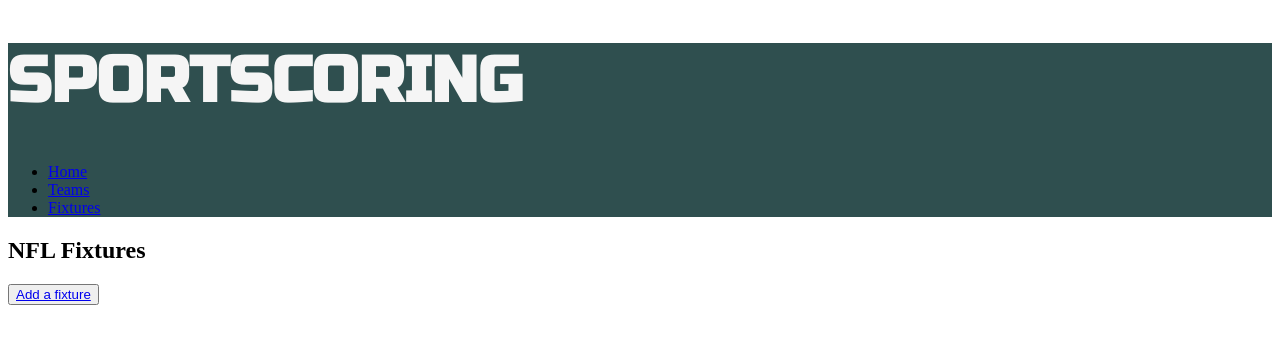
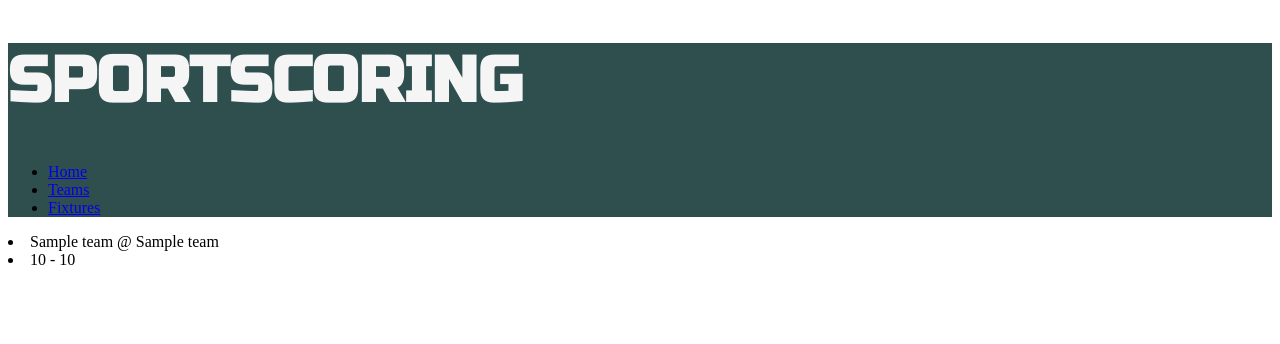
Before and after one commit to ttinning/python_project_sport_scoring_app, a Flask app: page /fixtures/1 in a window 1280 px wide. Shown: the top 344 px of the page. Run offline with Flask 2, Linux system fonts and the light colour scheme; a database or web service that is not in the repository returns one stand-in record (values such as "Sample title"); some libraries are stand-ins or nearby versions.

Commit message:
show fixtures for team bug fixed

```diff
--- a/controllers/fixtures_controller.py
+++ b/controllers/fixtures_controller.py
@@ -21,7 +21,6 @@ def new_fixture():
 
 @fixtures_blueprint.route("/fixtures", methods=["POST"])
 def create_fixture():
-    print(request.form)
     team_1_id = request.form["team_1"]
     team_1_score = request.form["team_1_score"]
     team_2_id = request.form["team_2"]
@@ -33,9 +32,10 @@ def create_fixture():
     return redirect("/fixtures")
 
 @fixtures_blueprint.route("/fixtures/<id>")
-def show_fixture(id):
-    fixture = fixture_repository.select(id)
-    return render_template("/fixtures/index.html")
+def show_fixtures(id):
+    team = team_repository.select(id)
+    fixtures = team_repository.show_fixtures(team)
+    return render_template("/fixtures/show.html", team=team, fixtures=fixtures)
 
 @fixtures_blueprint.route("/fixtures/<id>/edit")
 def edit_team(id):
--- a/controllers/teams_controller.py
+++ b/controllers/teams_controller.py
@@ -49,3 +49,9 @@ def update_team(id):
 def delete_team(id):
     team_repository.delete(id)
     return redirect("/teams")
+
+@teams_blueprint.route("/fixtures/<id>", methods=["POST"])
+def show_fixtures(id):
+    team = team_repository.select(id)
+    fixtures = team_repository.show_fixtures(team)
+    return render_template("fixtures/show.html", team=team, fixtures=fixtures)
--- a/repositories/team_repository.py
+++ b/repositories/team_repository.py
@@ -1,5 +1,6 @@
 from db.run_sql import run_sql
 from models.team import Team
+from models.fixture import Fixture
 
 def save(team):
     sql = "INSERT INTO teams (name, location) VALUES (%s, %s) RETURNING id"
@@ -37,3 +38,18 @@ def update(team):
     sql = "UPDATE teams SET (name, location) = (%s, %s) WHERE id = %s"
     values = [team.name, team.location, team.id]
     run_sql(sql,values)
+
+def show_fixtures(team):
+    fixtures = []
+
+    sql = "SELECT * FROM fixtures WHERE team_1_id = %s or team_2_id = %s"
+    values = [team.id, team.id]
+    results = run_sql(sql, values)
+
+    for row in results:
+        team_1 = select(row["team_1_id"])
+        team_2 = select(row["team_2_id"])
+        fixture = Fixture(team_1, row["team_1_score"], team_2, row["team_2_score"], row["id"])
+        fixtures.append(fixture)
+
+    return fixtures
--- a/templates/fixtures/index.html
+++ b/templates/fixtures/index.html
@@ -6,7 +6,7 @@
     <section>
     {% for fixture in fixtures %}
         <section>
-            <p>{{ fixture.team_1.name }} {{ fixture.team_1_score }} - {{ fixture.team_2_score }} {{ fixture.team_2.name }} </p>
+            <p>{{ fixture.team_1.name }}{{ fixture.team_1_score }} - {{ fixture.team_2_score }} {{ fixture.team_2.name }} </p>
             <button><a href="fixtures/{{fixture.id}}/edit">Edit Fixture</a></button>
             <form action="/fixtures/{{fixture.id}}/delete" method="POST">
                 <input type="submit" value="Delete" id="delete_button">
--- a/templates/fixtures/show.html
+++ b/templates/fixtures/show.html
@@ -1,8 +1,11 @@
 {% extends "base.html" %}
 {% block content %}
+
+{% for fixture in fixtures %}
 <section>
-    <h3>{{fixture.team_1.name}} @ {{fixture.team_2.name}}</h3>
-        <p>{{fixture.team_1_score}} - {{fixture.team_2_score}}</p>
+    <li>{{fixture.team_1.name}} @ {{fixture.team_2.name}}</li>
+    <li>{{fixture.team_1_score}} - {{fixture.team_2_score}}</li>
 </section>
+{% endfor %}
 
 {% endblock %}
--- a/templates/teams/index.html
+++ b/templates/teams/index.html
@@ -6,7 +6,7 @@
     <section>
     {% for team in teams %}
         <section>
-            <p>{{team.location}} {{ team.name }}</p>
+            <p><a href="fixtures/{{team.id}}">{{team.location}} {{ team.name }}</a></p>
             <button><a href="teams/{{team.id}}/edit">Edit Club</a></button>
             <form action="/teams/{{ team.id }}/delete" method="POST">
                 <input type="submit" value="Delete" id="delete_button">
```
Also changed, not shown: repositories/fixture_repository.py (line endings or trailing spaces).
